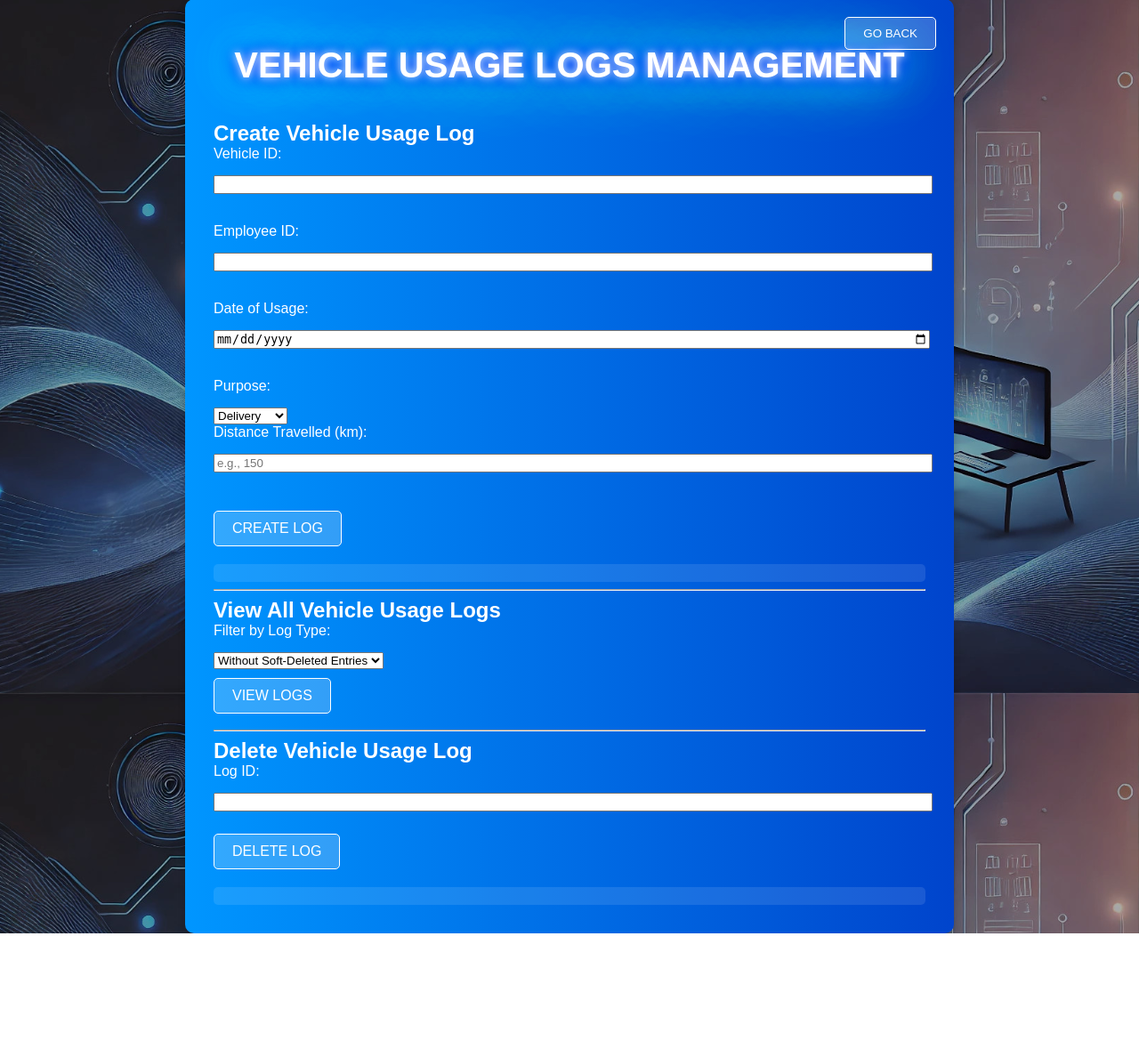
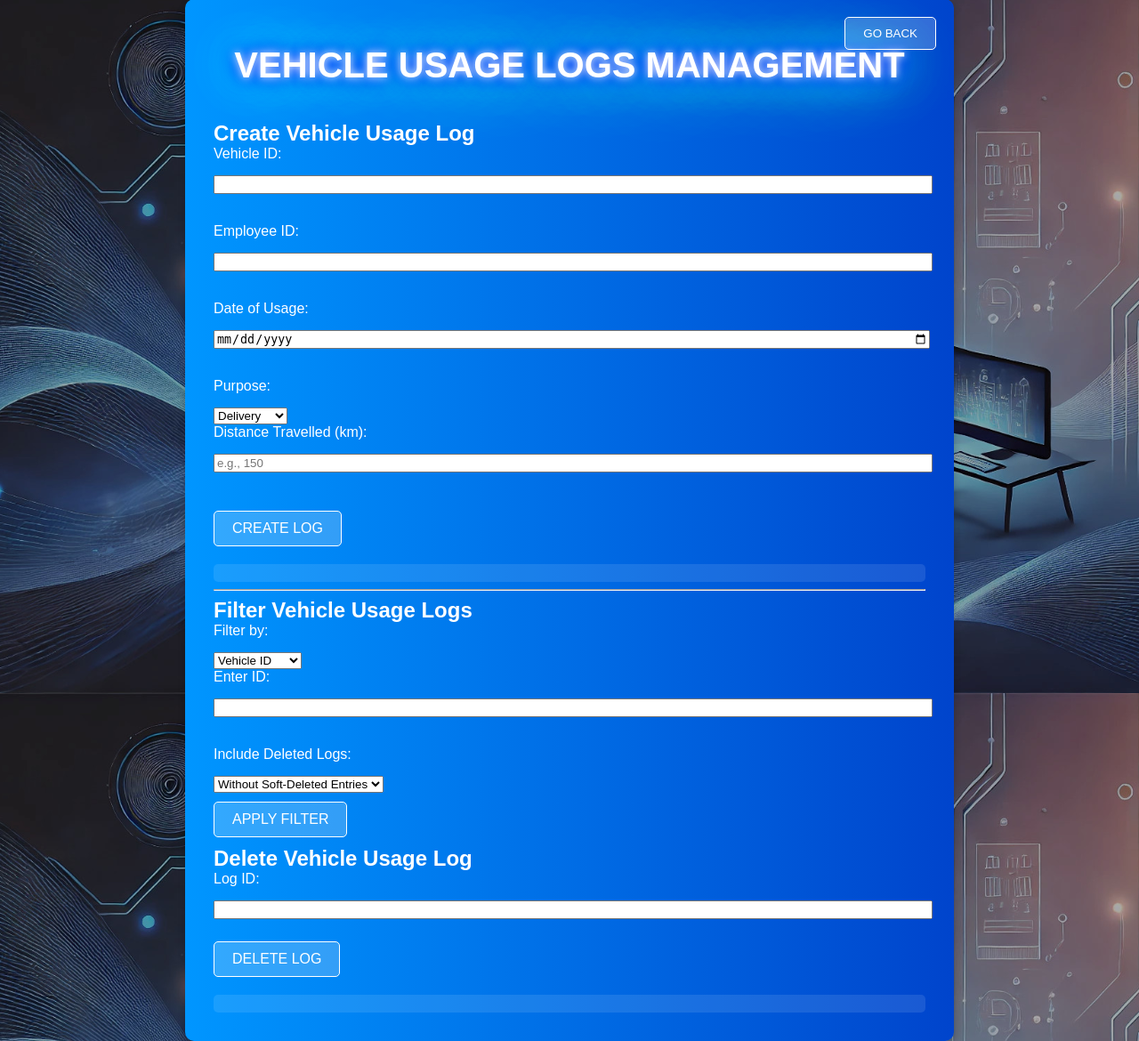
Before and after one commit to vitoxvi/Immotech, a Flask app: page /vehicle-usage-logs in a window 1280 px wide. Shown: the part 21-1191 px from the top of the page at 89% size. Before the commit the page ends 1070 px from the top, so only its background shows below. Run offline with Flask 3, Linux system fonts and the light colour scheme.

Commit message:
feat: added some additional filtering

```diff
--- a/endpoints/apartments.py
+++ b/endpoints/apartments.py
@@ -70,16 +70,55 @@ def create_apartment():
         return jsonify({"error": str(e)}), 500
 
 
-# READ all apartments
+#READ all apartments with optional filters
 @apartment_bp.route('/backend/apartments', methods=['GET'])
 def get_all_apartments():
-    query = "SELECT * FROM Apartment"
-    result = query_db(query)
-    if "error" in result:
-        return jsonify(result), 500
+    # Retrieve optional filters from query parameters
+    unit_id = request.args.get('unit_id')
+    property_id = request.args.get('property_id')
 
-    apartments = [dict(row) for row in result]
-    return jsonify(apartments), 200
+    # Base query with necessary joins
+    query = """
+    SELECT
+        Apartment.id AS apartment_id,
+        Apartment.size_sqm,
+        Apartment.rent,
+        Apartment.rooms,
+        Apartment.designation,
+        Apartment.unit_id,
+        Unit.name AS unit_name,
+        Unit.address AS unit_address,
+        Property.id AS property_id,
+        Property.name AS property_name,
+        Property.address AS property_address
+    FROM Apartment
+    LEFT JOIN Unit ON Apartment.unit_id = Unit.id
+    LEFT JOIN Property ON Unit.property_id = Property.id
+    WHERE 1 = 1
+    """
+    filters = []
+
+    # Add optional filters dynamically
+    if unit_id:
+        query += " AND Unit.id = ?"
+        filters.append(unit_id)
+    if property_id:
+        query += " AND Property.id = ?"
+        filters.append(property_id)
+
+    try:
+        # Execute the query with the filters
+        result = query_db(query, tuple(filters))
+        if "error" in result:
+            return jsonify(result), 500
+
+        # Convert results to a list of dictionaries and return as JSON
+        apartments = [dict(row) for row in result]
+        return jsonify(apartments), 200
+    except Exception as e:
+        # Handle errors gracefully
+        return jsonify({"error": str(e)}), 500
+
 
 
 # READ a single apartment by ID
--- a/endpoints/vehicle_usage_logs.py
+++ b/endpoints/vehicle_usage_logs.py
@@ -50,10 +50,17 @@ def create_vehicle_usage_log():
     return jsonify({"message": "Vehicle usage log created successfully"}), 201
 
 
-# READ all vehicle usage logs (join with Person table)
+
+# read all vehicle usage logs with optional filters
 @vehicle_usage_log_bp.route('/backend/vehicle_usage_log/<int:is_deleted>', methods=['GET'])
 def get_all_vehicle_usage_logs(is_deleted):
     print(f"is_deleted received: {is_deleted}")
+
+    # Retrieve optional filters from query parameters
+    vehicle_id = request.args.get('vehicle_id')
+    employee_id = request.args.get('employee_id')
+
+    # Base query with conditions for soft deletion
     query = """
     SELECT
         VehicleUsageLog.id AS log_id,
@@ -69,15 +76,27 @@ def get_all_vehicle_usage_logs(is_deleted):
     JOIN Person ON Employee.id = Person.id
     WHERE (VehicleUsageLog.is_deleted = ? OR ? = 2)
     """
+    filters = [is_deleted, is_deleted]
+
+    # Add optional filters dynamically
+    if vehicle_id:
+        query += " AND VehicleUsageLog.vehicle_id = ?"
+        filters.append(vehicle_id)
+    if employee_id:
+        query += " AND VehicleUsageLog.employee_id = ?"
+        filters.append(employee_id)
+
     try:
-        result = query_db(query, (is_deleted, is_deleted))
-        print(result)
+        # Execute the query with the filters
+        result = query_db(query, tuple(filters))
         if "error" in result:
             return jsonify(result), 500
 
+        # Convert results to a list of dictionaries and return as JSON
         vehicle_usage_logs = [dict(row) for row in result]
         return jsonify(vehicle_usage_logs), 200
     except Exception as e:
+        # Handle errors gracefully
         return jsonify({"error": str(e)}), 500
 
 
--- a/templates/vehicle_usage_log.html
+++ b/templates/vehicle_usage_log.html
@@ -47,22 +47,28 @@
 
         <hr>
 
-        <!-- View All Vehicle Usage Logs -->
-        <h2>View All Vehicle Usage Logs</h2>
-        <form id="viewLogsForm" class="form-style">
-            <label for="logFilter">Filter by Log Type:</label>
-            <select id="logFilter" name="logFilter">
+        <h2>Filter Vehicle Usage Logs</h2>
+        <form id="filterLogsForm" class="form-style">
+            <label for="filterType">Filter by:</label>
+            <select id="filterType" name="filterType" required>
+                <option value="vehicle_id">Vehicle ID</option>
+                <option value="employee_id">Employee ID</option>
+            </select><br>
+
+            <label for="filterValue">Enter ID:</label>
+            <input type="number" id="filterValue" name="filterValue" required><br>
+
+            <label for="logFilterForDeleted">Include Deleted Logs:</label>
+            <select id="logFilterForDeleted" name="logFilterForDeleted">
                 <option value="0">Without Soft-Deleted Entries</option>
                 <option value="1">Only Soft-Deleted Entries</option>
                 <option value="2">Both</option>
-            </select>
-            <br>
-            <button type="submit" class="primary-button">View Logs</button>
+            </select><br>
+
+            <button type="submit" class="primary-button">Apply Filter</button>
         </form>
+        <div id="filteredLogsList" class="list-style"></div>
 
-        <div id="logsList" class="list-style"></div>
-
-        <hr>
 
         <!-- Delete Vehicle Usage Log -->
         <h2>Delete Vehicle Usage Log</h2>
@@ -102,49 +108,6 @@
             }
         });
 
-        // View All Vehicle Usage Logs
-        document.getElementById('viewLogsForm').addEventListener('submit', async (e) => {
-            e.preventDefault();
-
-            // Ensure the filter value is passed correctly
-            const isDeleted = parseInt(document.getElementById('logFilter').value, 10);
-
-            try {
-                const response = await fetch(`${VEHICLE_USAGE_LOG_API}/${isDeleted}`);
-                if (!response.ok) {
-                    throw new Error(`HTTP error! status: ${response.status}`);
-                }
-
-                const data = await response.json();
-                console.log("Fetched Logs:", data); // Debug response
-                const logsListDiv = document.getElementById('logsList');
-                logsListDiv.innerHTML = '';
-
-                if (!data || data.length === 0) {
-                    logsListDiv.innerHTML = '<p class="result-style">No logs found.</p>';
-                    return;
-                }
-
-                data.forEach((log) => {
-                    const logDiv = document.createElement('div');
-                    logDiv.classList.add('result-style');
-                    logDiv.innerHTML = `
-                <strong>Log ID:</strong> ${log.log_id}<br>
-                <strong>Vehicle ID:</strong> ${log.vehicle_id}<br>
-                <strong>Employee ID:</strong> ${log.employee_id}<br>
-                <strong>Employee Name:</strong> ${log.employee_name}<br>
-                <strong>Date of Usage:</strong> ${log.date_of_usage}<br>
-                <strong>Purpose:</strong> ${log.purpose}<br>
-                <strong>Distance Travelled:</strong> ${log.distance_travelled} km<br>
-                <strong>Is Deleted:</strong> ${log.is_deleted === 0 ? "No" : "Yes"}<br>
-                <hr>
-            `;
-                    logsListDiv.appendChild(logDiv);
-                });
-            } catch (error) {
-                document.getElementById('logsList').innerHTML = `<p class="result-style">Error: ${error.message}</p>`;
-            }
-        });
 
 
 
@@ -164,6 +127,53 @@
                 document.getElementById('deleteLogResult').innerHTML = `<p class="result-style">Error: ${error.message}</p>`;
             }
         });
+
+        // Filter Logs by Vehicle ID or Employee ID
+        document.getElementById('filterLogsForm').addEventListener('submit', async (e) => {
+            e.preventDefault();
+
+            const filterType = document.getElementById('filterType').value;
+            const filterValue = document.getElementById('filterValue').value;
+            const isDeleted = parseInt(document.getElementById('logFilterForDeleted').value, 10);
+
+            try {
+                const response = await fetch(
+                    `${VEHICLE_USAGE_LOG_API}/${isDeleted}?${filterType}=${filterValue}`
+                );
+                if (!response.ok) {
+                    throw new Error(`HTTP error! status: ${response.status}`);
+                }
+
+                const data = await response.json();
+                const filteredLogsListDiv = document.getElementById('filteredLogsList');
+                filteredLogsListDiv.innerHTML = '';
+
+                if (!data || data.length === 0) {
+                    filteredLogsListDiv.innerHTML = '<p class="result-style">No logs found with the provided filter.</p>';
+                    return;
+                }
+
+                data.forEach((log) => {
+                    const logDiv = document.createElement('div');
+                    logDiv.classList.add('result-style');
+                    logDiv.innerHTML = `
+                <strong>Log ID:</strong> ${log.log_id}<br>
+                <strong>Vehicle ID:</strong> ${log.vehicle_id}<br>
+                <strong>Employee ID:</strong> ${log.employee_id}<br>
+                <strong>Employee Name:</strong> ${log.employee_name}<br>
+                <strong>Date of Usage:</strong> ${log.date_of_usage}<br>
+                <strong>Purpose:</strong> ${log.purpose}<br>
+                <strong>Distance Travelled:</strong> ${log.distance_travelled} km<br>
+                <strong>Is Deleted:</strong> ${log.is_deleted === 0 ? "No" : "Yes"}<br>
+                <hr>
+            `;
+                    filteredLogsListDiv.appendChild(logDiv);
+                });
+            } catch (error) {
+                document.getElementById('filteredLogsList').innerHTML = `<p class="result-style">Error: ${error.message}</p>`;
+            }
+        });
+
     </script>
 </body>
 
```
Also changed, not shown: templates/appartment.html (+40 -27 lines).
